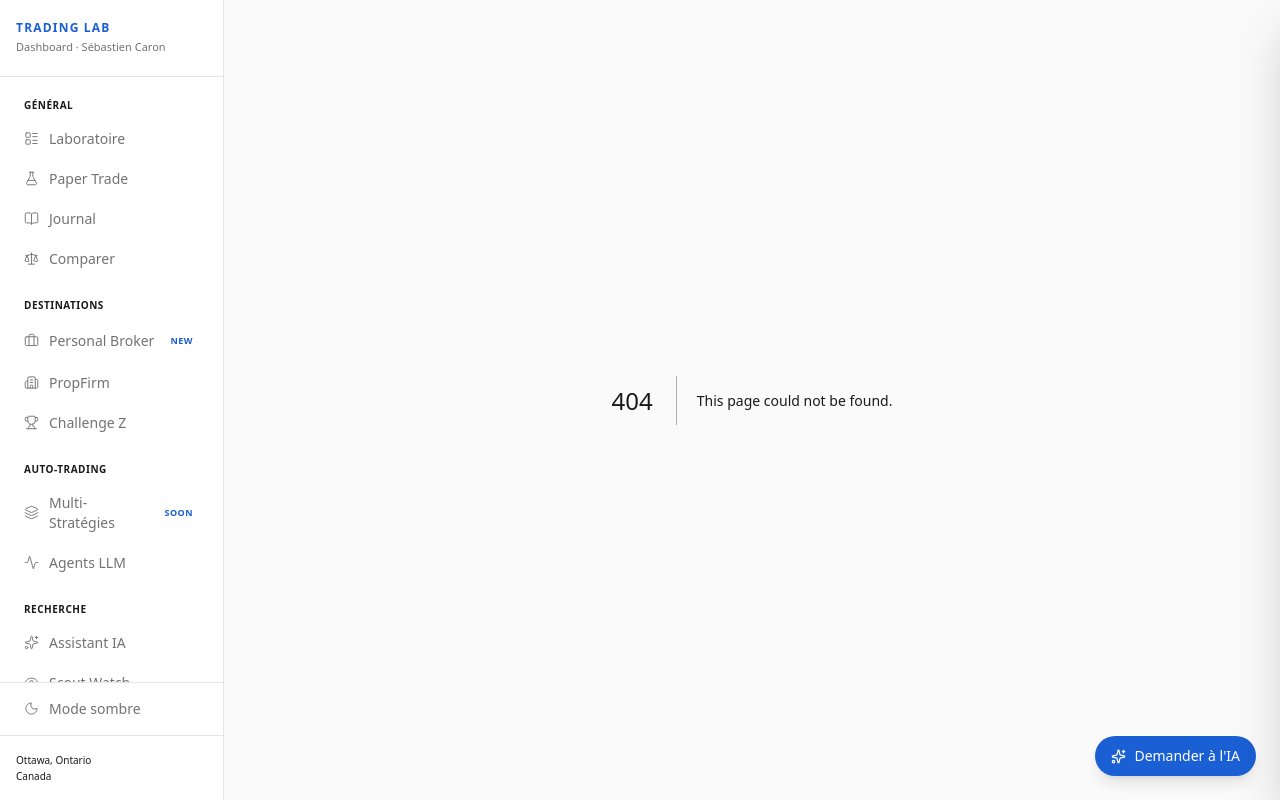
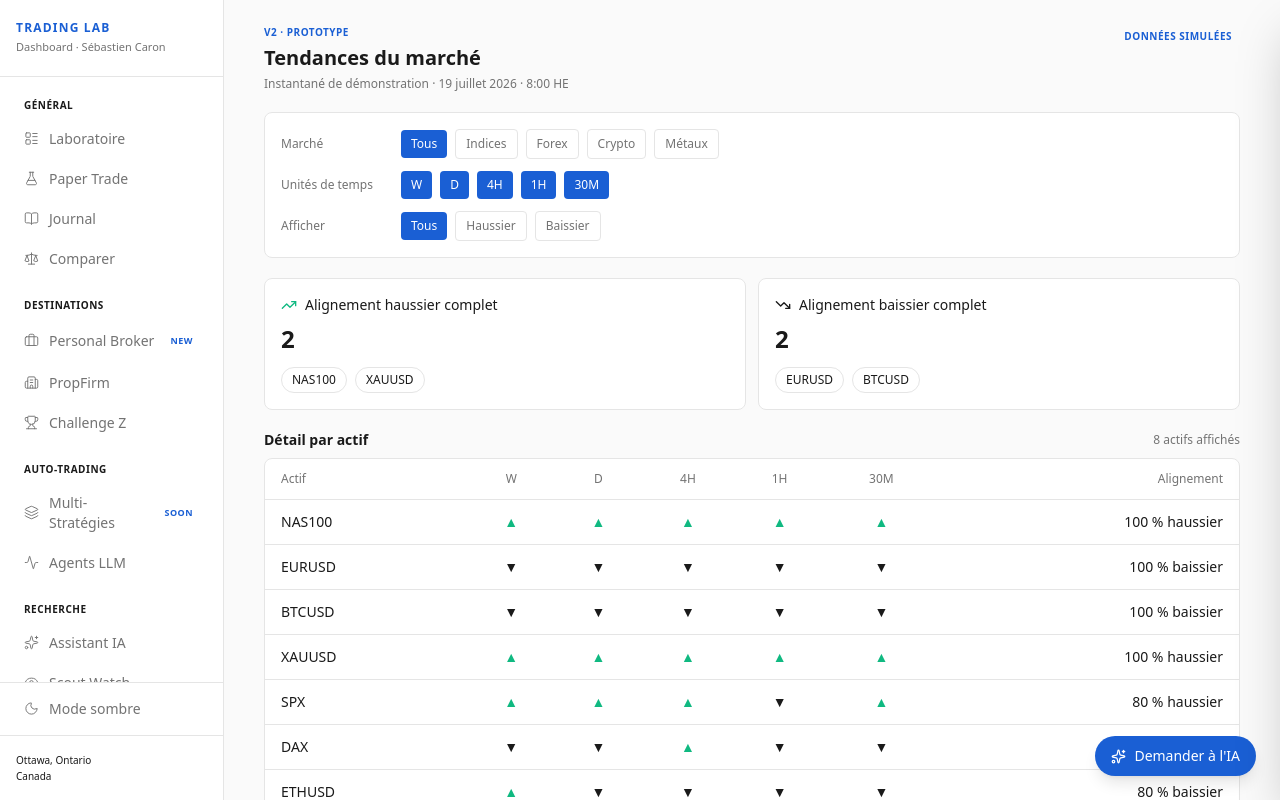
Before and after one commit to Cseb7783-SIGMA/trading-dashboard, a Next.js app in the folder frontend/: page /v2/tendances-marche in a window 1280 px wide. Before the commit this address had no page. Built offline with nearby package versions, Linux system fonts and the light colour scheme.

Commit message:
add V2 market trends prototype

```diff
--- /dev/null
+++ b/frontend/src/app/v2/tendances-marche/page.tsx
@@ -0,0 +1,165 @@
+"use client";
+
+import { useMemo, useState } from "react";
+import { TrendingDown, TrendingUp } from "lucide-react";
+
+type Market = "Indices" | "Forex" | "Crypto" | "Métaux";
+type Timeframe = "W" | "D" | "4H" | "1H" | "30M";
+type Direction = "Haussier" | "Baissier";
+
+type AssetTrend = {
+  asset: string;
+  market: Market;
+  trends: Record<Timeframe, Direction>;
+};
+
+const TIMEFRAMES: Timeframe[] = ["W", "D", "4H", "1H", "30M"];
+const MARKETS: (Market | "Tous")[] = ["Tous", "Indices", "Forex", "Crypto", "Métaux"];
+
+const DEMO_ASSETS: AssetTrend[] = [
+  { asset: "NAS100", market: "Indices", trends: { W: "Haussier", D: "Haussier", "4H": "Haussier", "1H": "Haussier", "30M": "Haussier" } },
+  { asset: "SPX", market: "Indices", trends: { W: "Haussier", D: "Haussier", "4H": "Haussier", "1H": "Baissier", "30M": "Haussier" } },
+  { asset: "DAX", market: "Indices", trends: { W: "Baissier", D: "Baissier", "4H": "Haussier", "1H": "Baissier", "30M": "Baissier" } },
+  { asset: "EURUSD", market: "Forex", trends: { W: "Baissier", D: "Baissier", "4H": "Baissier", "1H": "Baissier", "30M": "Baissier" } },
+  { asset: "GBPUSD", market: "Forex", trends: { W: "Haussier", D: "Haussier", "4H": "Baissier", "1H": "Haussier", "30M": "Baissier" } },
+  { asset: "BTCUSD", market: "Crypto", trends: { W: "Baissier", D: "Baissier", "4H": "Baissier", "1H": "Baissier", "30M": "Baissier" } },
+  { asset: "ETHUSD", market: "Crypto", trends: { W: "Haussier", D: "Baissier", "4H": "Baissier", "1H": "Baissier", "30M": "Baissier" } },
+  { asset: "XAUUSD", market: "Métaux", trends: { W: "Haussier", D: "Haussier", "4H": "Haussier", "1H": "Haussier", "30M": "Haussier" } },
+];
+
+function alignment(asset: AssetTrend, timeframes: Timeframe[]) {
+  const bullish = timeframes.filter((tf) => asset.trends[tf] === "Haussier").length;
+  const bearish = timeframes.length - bullish;
+  const direction: Direction = bullish >= bearish ? "Haussier" : "Baissier";
+  const count = Math.max(bullish, bearish);
+  return { direction, percentage: Math.round((count / timeframes.length) * 100) };
+}
+
+function FilterButton({ active, onClick, children }: { active: boolean; onClick: () => void; children: React.ReactNode }) {
+  return (
+    <button
+      type="button"
+      onClick={onClick}
+      aria-pressed={active}
+      className={active
+        ? "rounded bg-blue px-2.5 py-1.5 text-xs font-medium text-white"
+        : "rounded border border-border bg-surface px-2.5 py-1.5 text-xs text-muted hover:bg-ink hover:text-text"}
+    >
+      {children}
+    </button>
+  );
+}
+
+export default function MarketTrendsPage() {
+  const [market, setMarket] = useState<Market | "Tous">("Tous");
+  const [direction, setDirection] = useState<Direction | "Tous">("Tous");
+  const [timeframes, setTimeframes] = useState<Timeframe[]>(TIMEFRAMES);
+
+  const rows = useMemo(() => DEMO_ASSETS
+    .filter((item) => market === "Tous" || item.market === market)
+    .filter((item) => direction === "Tous" || alignment(item, timeframes).direction === direction)
+    .sort((a, b) => alignment(b, timeframes).percentage - alignment(a, timeframes).percentage),
+  [market, direction, timeframes]);
+
+  const bullish = rows.filter((item) => {
+    const result = alignment(item, timeframes);
+    return result.direction === "Haussier" && result.percentage === 100;
+  });
+  const bearish = rows.filter((item) => {
+    const result = alignment(item, timeframes);
+    return result.direction === "Baissier" && result.percentage === 100;
+  });
+
+  function toggleTimeframe(timeframe: Timeframe) {
+    setTimeframes((current) => current.includes(timeframe)
+      ? (current.length === 1 ? current : current.filter((item) => item !== timeframe))
+      : TIMEFRAMES.filter((item) => [...current, timeframe].includes(item)));
+  }
+
+  return (
+    <div className="mx-auto max-w-5xl space-y-5 p-6">
+      <header className="flex flex-wrap items-start justify-between gap-3">
+        <div>
+          <div className="mb-1 text-[10px] font-semibold uppercase tracking-wider text-blue">V2 · Prototype</div>
+          <h1 className="text-xl font-semibold text-text">Tendances du marché</h1>
+          <p className="mt-1 text-xs text-muted">Instantané de démonstration · 19 juillet 2026 · 8:00 HE</p>
+        </div>
+        <span className="rounded bg-blue/10 px-2 py-1 text-[10px] font-semibold uppercase tracking-wider text-blue">
+          Données simulées
+        </span>
+      </header>
+
+      <section className="space-y-3 rounded-lg border border-border bg-surface p-4" aria-label="Filtres du rapport">
+        <div className="flex flex-wrap items-center gap-2">
+          <span className="w-28 text-xs text-muted">Marché</span>
+          {MARKETS.map((item) => <FilterButton key={item} active={market === item} onClick={() => setMarket(item)}>{item}</FilterButton>)}
+        </div>
+        <div className="flex flex-wrap items-center gap-2">
+          <span className="w-28 text-xs text-muted">Unités de temps</span>
+          {TIMEFRAMES.map((item) => <FilterButton key={item} active={timeframes.includes(item)} onClick={() => toggleTimeframe(item)}>{item}</FilterButton>)}
+        </div>
+        <div className="flex flex-wrap items-center gap-2">
+          <span className="w-28 text-xs text-muted">Afficher</span>
+          {(["Tous", "Haussier", "Baissier"] as const).map((item) => <FilterButton key={item} active={direction === item} onClick={() => setDirection(item)}>{item}</FilterButton>)}
+        </div>
+      </section>
+
+      <section className="grid grid-cols-1 gap-3 md:grid-cols-2" aria-label="Alignements complets">
+        <div className="rounded-lg border border-border bg-surface p-4">
+          <div className="flex items-center gap-2 text-sm text-text"><TrendingUp size={16} className="text-emerald-500" /> Alignement haussier complet</div>
+          <div className="mt-2 text-2xl font-semibold text-text">{bullish.length}</div>
+          <div className="mt-3 flex flex-wrap gap-2">
+            {bullish.length ? bullish.map((item) => <span key={item.asset} className="rounded-full border border-border px-2.5 py-1 text-xs text-text">{item.asset}</span>) : <span className="text-xs text-muted">Aucun actif</span>}
+          </div>
+        </div>
+        <div className="rounded-lg border border-border bg-surface p-4">
+          <div className="flex items-center gap-2 text-sm text-text"><TrendingDown size={16} className="text-red-500" /> Alignement baissier complet</div>
+          <div className="mt-2 text-2xl font-semibold text-text">{bearish.length}</div>
+          <div className="mt-3 flex flex-wrap gap-2">
+            {bearish.length ? bearish.map((item) => <span key={item.asset} className="rounded-full border border-border px-2.5 py-1 text-xs text-text">{item.asset}</span>) : <span className="text-xs text-muted">Aucun actif</span>}
+          </div>
+        </div>
+      </section>
+
+      <section>
+        <div className="mb-2 flex items-center justify-between gap-3">
+          <h2 className="text-sm font-semibold text-text">Détail par actif</h2>
+          <span className="text-xs text-muted">{rows.length} actifs affichés</span>
+        </div>
+        <div className="overflow-x-auto rounded-lg border border-border bg-surface">
+          <table className="w-full min-w-[640px] border-collapse text-sm">
+            <thead>
+              <tr className="border-b border-border text-xs text-muted">
+                <th className="px-4 py-3 text-left font-medium">Actif</th>
+                {timeframes.map((tf) => <th key={tf} className="px-3 py-3 text-center font-medium">{tf}</th>)}
+                <th className="px-4 py-3 text-right font-medium">Alignement</th>
+              </tr>
+            </thead>
+            <tbody>
+              {rows.map((item) => {
+                const result = alignment(item, timeframes);
+                return (
+                  <tr key={item.asset} className="border-b border-border last:border-0">
+                    <td className="px-4 py-3 font-medium text-text">{item.asset}</td>
+                    {timeframes.map((tf) => (
+                      <td key={tf} className="px-3 py-3 text-center" aria-label={item.trends[tf]}>
+                        <span className={item.trends[tf] === "Haussier" ? "text-emerald-500" : "text-red-500"}>
+                          {item.trends[tf] === "Haussier" ? "▲" : "▼"}
+                        </span>
+                      </td>
+                    ))}
+                    <td className="px-4 py-3 text-right font-medium text-text">{result.percentage} % {result.direction.toLowerCase()}</td>
+                  </tr>
+                );
+              })}
+            </tbody>
+          </table>
+        </div>
+      </section>
+
+      <p className="text-[10px] text-muted/70">
+        100 % signifie que toutes les unités de temps sélectionnées indiquent la même direction au moment du rapport. Ce pourcentage n&apos;est pas une probabilité de réussite.
+      </p>
+    </div>
+  );
+}
```
